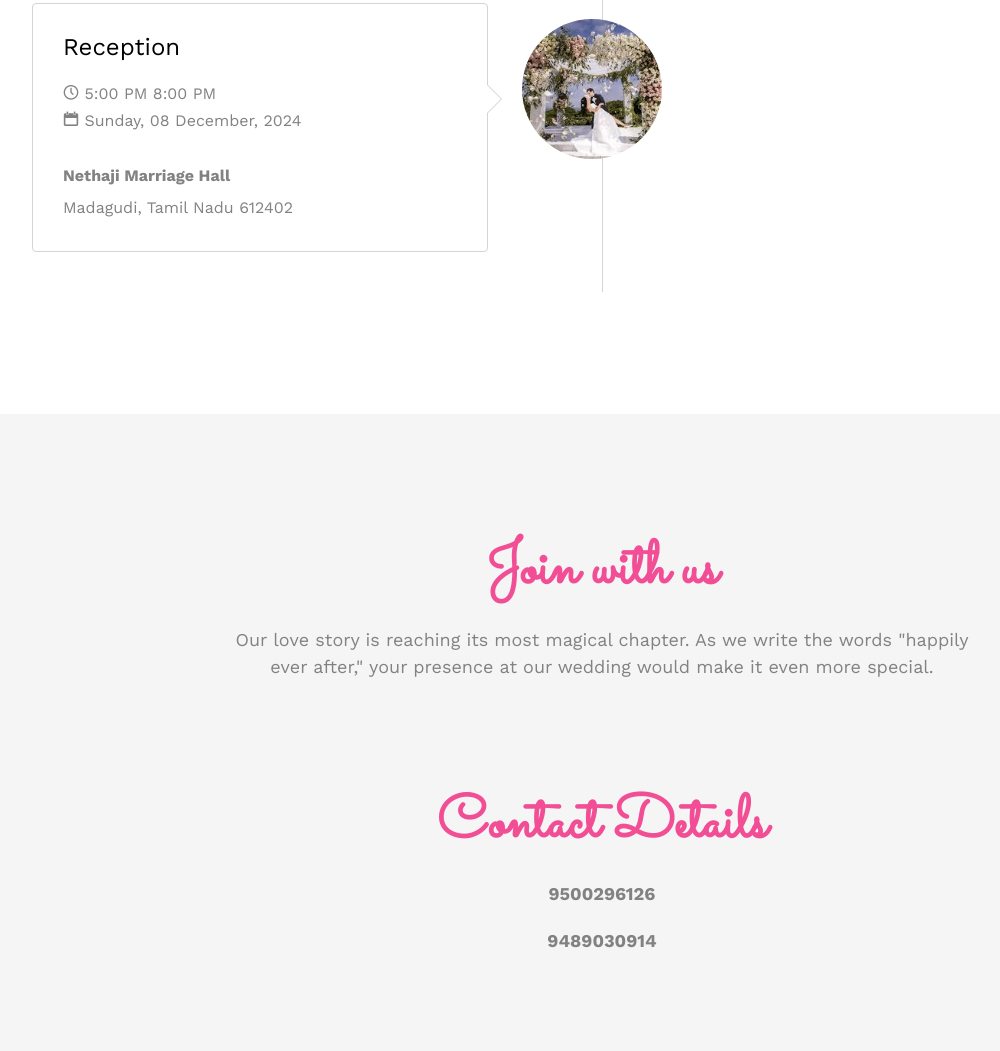
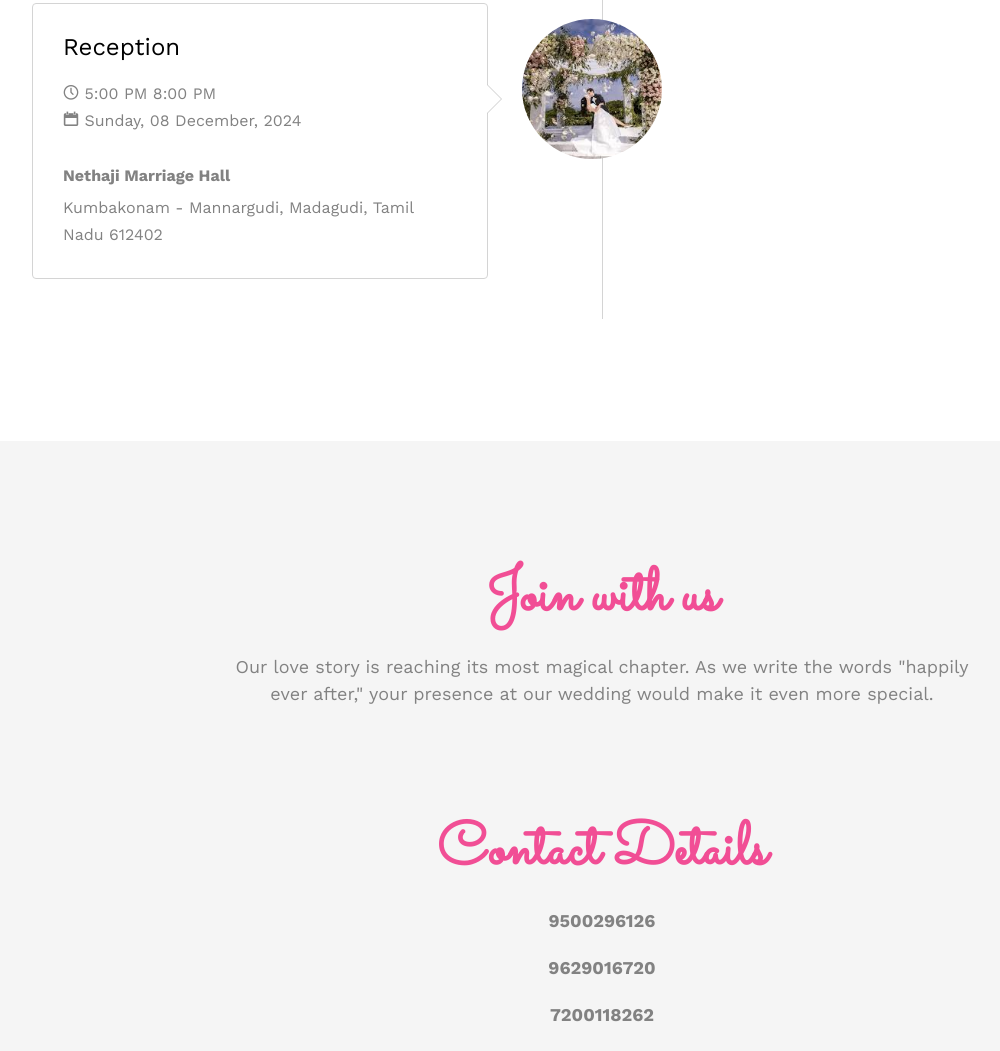
Before and after one commit to Jansiphilip17/jansiphilip17.github.io, a plain HTML site: page index.html in a window 1280 px wide. Shown: the part 2553-3604 px from the top of the page, without its empty margins (38-1038 px from the left). Drawn offline with nearby package versions, Linux system fonts and the light colour scheme; files whose address does not match are found by name.

Commit message:
Update index.html

```diff
--- a/index.html
+++ b/index.html
@@ -258,7 +258,7 @@
 								</div><br>
 								<div class="timeline-body">
 									<p><b>Nethaji Marriage Hall</b></p>
-									<p> Madagudi, Tamil Nadu 612402</p>
+									<p> Kumbakonam - Mannargudi, Madagudi, Tamil Nadu 612402</p>
 								</div>
 							</div>
 						</li>
@@ -484,7 +484,8 @@
 				<div class="col-md-8 col-md-offset-2 text-center fh5co-heading">
 					<h2>Contact Details</h2>
 					<p><b>9500296126</b></p>
-					<p><b>9489030914</b></p>
+					<p><b>9629016720</b></p>
+					<p><b>7200118262</b></p>
 				</div>
 			</div>
 
```
